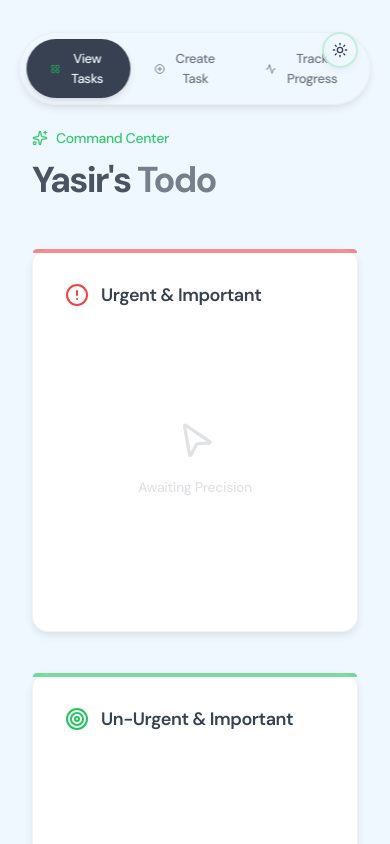
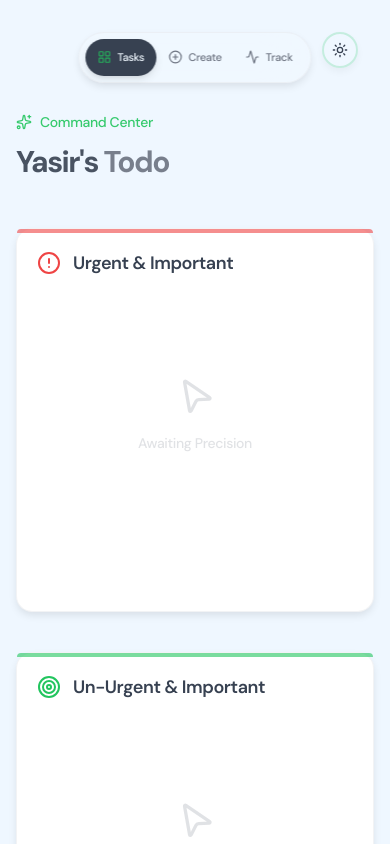
Before and after one commit to itsyasirkhandev/simple-todo, a Next.js app: page / in a window 390 px wide. Shown: the top 844 px of the page. Built offline with nearby package versions, Linux system fonts and the light colour scheme.

Commit message:
make the application responsive

```diff
--- a/features/todos/components/DailyTrackerModal.tsx
+++ b/features/todos/components/DailyTrackerModal.tsx
@@ -103,12 +103,12 @@ export function DailyTrackerModal({ isOpen, onClose, todo, onSave }: DailyTracke
             <DialogContent className="sm:max-w-2xl bg-card border-border/50 rounded-2xl shadow-xl p-0 overflow-hidden">
                 <div className="absolute top-0 right-0 h-32 w-32 bg-primary/5 blur-3xl rounded-full pointer-events-none" />
 
-                <DialogHeader className="p-12 pb-8 relative z-10 border-b border-border/10">
+                <DialogHeader className="p-6 sm:p-12 pb-6 sm:pb-8 relative z-10 border-b border-border/10">
                     <div className="flex items-center gap-2 text-primary mb-4">
                         <Calendar className="h-4 w-4" />
                         <span className="text-sm font-medium font-sans tracking-tight">Chronos Protocol</span>
                     </div>
-                    <DialogTitle className="text-3xl font-sans font-bold tracking-tighter text-foreground mb-2">
+                    <DialogTitle className="text-2xl sm:text-3xl font-sans font-bold tracking-tighter text-foreground mb-2">
                         {todo.title}
                     </DialogTitle>
                     <DialogDescription className="text-sm font-medium font-sans text-muted-foreground">
@@ -116,9 +116,9 @@ export function DailyTrackerModal({ isOpen, onClose, todo, onSave }: DailyTracke
                     </DialogDescription>
                 </DialogHeader>
 
-                <div className="p-12 pt-8 space-y-10 relative z-10">
+                <div className="p-6 sm:p-12 pt-6 sm:pt-8 space-y-6 sm:space-y-10 relative z-10">
                     {/* Status Dashboard */}
-                    <div className="flex items-center justify-between p-8 bg-background border border-border/50 rounded-xl shadow-sm group">
+                    <div className="flex flex-col sm:flex-row items-start sm:items-center justify-between p-6 sm:p-8 bg-background border border-border/50 rounded-xl shadow-sm group gap-4">
                         <div className="space-y-2">
                             <div className="flex items-center gap-3">
                                 <Sparkles className="h-4 w-4 text-primary" />
@@ -170,7 +170,7 @@ export function DailyTrackerModal({ isOpen, onClose, todo, onSave }: DailyTracke
                                             <div
                                                 key={subTask.id}
                                                 className={cn(
-                                                    "flex items-center gap-6 p-6 transition-all duration-500 bg-background border border-border/50 rounded-lg",
+                                                    "flex items-start gap-4 sm:gap-6 p-4 sm:p-6 transition-all duration-500 bg-background border border-border/50 rounded-lg",
                                                     isChecked
                                                         ? "opacity-60 border-primary/20 bg-primary/5"
                                                         : "hover:border-primary/50"
@@ -180,12 +180,12 @@ export function DailyTrackerModal({ isOpen, onClose, todo, onSave }: DailyTracke
                                                     id={`modal-subtask-${subTask.id}`}
                                                     checked={isChecked}
                                                     onCheckedChange={(checked) => handleSubTaskToggle(subTask.id, checked as boolean)}
-                                                    className="h-6 w-6 border-2 border-primary/30 data-[state=checked]:bg-primary data-[state=checked]:border-primary rounded-md shrink-0 transition-all"
+                                                    className="h-5 w-5 sm:h-6 sm:w-6 border-2 border-primary/30 data-[state=checked]:bg-primary data-[state=checked]:border-primary rounded-md shrink-0 transition-all mt-0.5 sm:mt-0"
                                                 />
                                                 <label
                                                     htmlFor={`modal-subtask-${subTask.id}`}
                                                     className={cn(
-                                                        "text-lg font-sans font-normal cursor-pointer leading-tight transition-all duration-500",
+                                                        "text-base sm:text-lg font-sans font-normal cursor-pointer leading-tight transition-all duration-500",
                                                         isChecked ? "line-through text-muted-foreground" : "text-foreground"
                                                     )}
                                                 >
--- a/features/todos/components/TodoForm.tsx
+++ b/features/todos/components/TodoForm.tsx
@@ -100,18 +100,18 @@ export function TodoForm({ onSubmit, defaultValues }: TodoFormProps) {
         <Form {...form}>
             <form
                 onSubmit={form.handleSubmit(handleFormSubmit)}
-                className="space-y-12 border border-border/50 bg-card p-12 shadow-sm rounded-2xl relative overflow-hidden"
+                className="space-y-8 md:space-y-12 border border-border/50 bg-card p-6 sm:p-8 md:p-12 shadow-sm rounded-2xl relative overflow-hidden"
             >
                 {/* Decorative Background Element */}
                 <div className="absolute -top-24 -right-24 h-64 w-64 bg-primary/5 rounded-full blur-3xl pointer-events-none" />
 
                 <div className="space-y-8 relative z-10">
-                    <header className="space-y-2 border-b border-border/50 pb-8">
+                    <header className="space-y-2 border-b border-border/50 pb-6 md:pb-8">
                         <div className="flex items-center gap-2 text-primary">
                             <Sparkles className="h-5 w-5" />
                             <span className="text-sm font-medium font-sans tracking-tight">New Objective</span>
                         </div>
-                        <h2 className="text-3xl font-sans font-bold tracking-tighter text-foreground">
+                        <h2 className="text-2xl md:text-3xl font-sans font-bold tracking-tighter text-foreground">
                             Define your next task
                         </h2>
                     </header>
@@ -153,7 +153,7 @@ export function TodoForm({ onSubmit, defaultValues }: TodoFormProps) {
                             )}
                         />
 
-                        <div className="grid grid-cols-1 md:grid-cols-2 gap-8">
+                        <div className="grid grid-cols-1 sm:grid-cols-2 gap-6 md:gap-8">
                             <FormField
                                 control={form.control}
                                 name="priority"
@@ -220,7 +220,7 @@ export function TodoForm({ onSubmit, defaultValues }: TodoFormProps) {
 
                         {isDaily && (
                             <div className="space-y-6 pt-4 animate-in fade-in slide-in-from-top-4 duration-500">
-                                <div className="flex items-center justify-between border-b border-border/50 pb-4">
+                                <div className="flex flex-col sm:flex-row items-start sm:items-center justify-between gap-4 border-b border-border/50 pb-4">
                                     <FormLabel className="text-sm font-medium font-sans text-primary">
                                         Layered Objectives (Sub-tasks)
                                     </FormLabel>
--- a/features/todos/components/TodoItem.tsx
+++ b/features/todos/components/TodoItem.tsx
@@ -155,7 +155,8 @@ export function TodoItem({ todo, index, onToggle, onDelete, onEdit, onTrackDaily
                                 (isDaily ? allSubTasksCompleted : todo.isCompleted) ? "bg-muted-foreground/30" : "bg-primary"
                             )} />
 
-                            <div className="flex items-start gap-6 p-6">
+                            <div className="flex flex-col sm:flex-row items-start gap-4 sm:gap-6 p-4 sm:p-6">
+                                <div className="flex items-start gap-4 sm:gap-6 flex-1 w-full min-w-0">
                                     {/* Precision Status Toggle */}
                                     <div className="mt-1 shrink-0">
                                         {!isDaily ? (
@@ -251,9 +252,10 @@ export function TodoItem({ todo, index, onToggle, onDelete, onEdit, onTrackDaily
                                             </>
                                         )}
                                     </div>
+                                </div>
 
                                 {/* Floating Action Panel */}
-                                <div className="flex flex-col gap-2 shrink-0 translate-x-4 opacity-0 group-hover:translate-x-0 group-hover:opacity-100 transition-all duration-300">
+                                <div className="flex flex-row sm:flex-col gap-2 shrink-0 w-full sm:w-auto justify-end mt-2 sm:mt-0 sm:translate-x-4 opacity-100 sm:opacity-0 group-hover:translate-x-0 group-hover:opacity-100 transition-all duration-300 sm:border-t-0 border-t border-border/20 pt-3 sm:pt-0">
                                     {isDaily && !isEditing && onTrackDaily && (
                                         <Button
                                             variant="outline"
@@ -290,7 +292,7 @@ export function TodoItem({ todo, index, onToggle, onDelete, onEdit, onTrackDaily
                             {isDaily && totalSubTasks > 0 && !isEditing && (
                                 <Collapsible open={isSubTasksOpen} onOpenChange={setIsSubTasksOpen}>
                                     <CollapsibleTrigger asChild>
-                                        <button className="w-full flex items-center justify-between px-6 py-3 border-t border-border/20 bg-muted/5 hover:bg-muted/10 transition-colors">
+                                        <button className="w-full flex items-center justify-between px-4 sm:px-6 py-3 border-t border-border/20 bg-muted/5 hover:bg-muted/10 transition-colors">
                                             <span className="text-xs font-medium font-sans text-muted-foreground flex items-center gap-2">
                                                 <Plus className={cn("h-3 w-3 transition-transform duration-300", isSubTasksOpen && "rotate-45")} />
                                                 Progress Details
@@ -302,7 +304,7 @@ export function TodoItem({ todo, index, onToggle, onDelete, onEdit, onTrackDaily
                                         </button>
                                     </CollapsibleTrigger>
                                     <CollapsibleContent>
-                                        <div className="border-t border-border/10 bg-muted/5 p-6 pt-2 space-y-3">
+                                        <div className="border-t border-border/10 bg-muted/5 px-4 sm:px-6 py-4 pt-2 space-y-3">
                                             {subTasks.map((subTask) => {
                                                 const isChecked = completedSubTaskIds.includes(subTask.id)
                                                 return (
--- a/features/todos/components/TodoQuadrant.tsx
+++ b/features/todos/components/TodoQuadrant.tsx
@@ -62,8 +62,8 @@ export function TodoQuadrant({ title, type, todos, onToggle, onDelete, onEdit, o
             type === 'unurgent-important' && "before:absolute before:inset-x-0 before:top-0 before:h-1 before:rounded-t-2xl before:bg-primary before:opacity-60",
             type === 'unurgent-unimportant' && "before:absolute before:inset-x-0 before:top-0 before:h-1 before:rounded-t-2xl before:bg-muted-foreground/30 before:opacity-60"
         )}>
-            <div className="p-8 pb-4">
-                <div className="flex items-center justify-between mb-4">
+            <div className="p-5 sm:p-6 md:p-8 pb-3 md:pb-4">
+                <div className="flex flex-col sm:flex-row items-start sm:items-center justify-between gap-3 mb-2 md:mb-4">
                     <div className="flex items-center gap-3">
                         {icons[type]}
                         <h2 className="text-lg font-sans font-semibold tracking-tight text-foreground transition-all">
@@ -84,7 +84,7 @@ export function TodoQuadrant({ title, type, todos, onToggle, onDelete, onEdit, o
                         ref={provided.innerRef}
                         {...provided.droppableProps}
                         className={cn(
-                            "flex-1 overflow-y-auto px-6 pb-8 space-y-1 transition-colors duration-300 scrollbar-thin scrollbar-thumb-primary/10",
+                            "flex-1 overflow-y-auto px-4 sm:px-6 md:px-8 pb-6 md:pb-8 space-y-1 transition-colors duration-300 scrollbar-thin scrollbar-thumb-primary/10",
                             snapshot.isDraggingOver && "bg-primary/[0.03]"
                         )}
                     >
--- a/features/todos/views/EisenhowerMatrix.view.tsx
+++ b/features/todos/views/EisenhowerMatrix.view.tsx
@@ -99,7 +99,7 @@ export const EisenhowerMatrix = () => {
     }
 
     return (
-        <div ref={containerRef} className="min-h-screen bg-background text-foreground selection:bg-primary selection:text-primary-foreground p-8 md:p-12 pt-32 md:pt-40 relative">
+        <div ref={containerRef} className="min-h-screen bg-background text-foreground selection:bg-primary selection:text-primary-foreground p-4 sm:p-8 md:p-12 pt-28 sm:pt-32 md:pt-40 relative">
             {/* Background Texture Overlay */}
             <div className="fixed inset-0 pointer-events-none z-0 bg-background/50" />
 
@@ -114,32 +114,35 @@ export const EisenhowerMatrix = () => {
                     <button
                         onClick={() => setActiveTab('view')}
                         className={cn(
-                            "group flex items-center gap-2 px-6 py-2.5 text-[13px] font-medium font-sans tracking-tight transition-all duration-300 rounded-full",
+                            "group flex items-center justify-center gap-1.5 sm:gap-2 px-3 sm:px-6 py-2.5 text-[11px] sm:text-[13px] font-medium font-sans tracking-tight transition-all duration-300 rounded-full",
                             activeTab === 'view' ? "bg-foreground text-background shadow-md" : "text-muted-foreground hover:text-foreground hover:bg-muted/50"
                         )}
                     >
-                        <LayoutGrid className={cn("h-4 w-4 transition-transform group-hover:scale-110", activeTab === 'view' ? "text-primary/80" : "text-muted-foreground")} />
-                        View Tasks
+                        <LayoutGrid className={cn("h-3.5 w-3.5 sm:h-4 sm:w-4 transition-transform group-hover:scale-110", activeTab === 'view' ? "text-primary/80" : "text-muted-foreground")} />
+                        <span className="hidden sm:inline">View Tasks</span>
+                        <span className="sm:hidden">Tasks</span>
                     </button>
                     <button
                         onClick={() => setActiveTab('create')}
                         className={cn(
-                            "group flex items-center gap-2 px-6 py-2.5 text-[13px] font-medium font-sans tracking-tight transition-all duration-300 rounded-full",
+                            "group flex items-center justify-center gap-1.5 sm:gap-2 px-3 sm:px-6 py-2.5 text-[11px] sm:text-[13px] font-medium font-sans tracking-tight transition-all duration-300 rounded-full",
                             activeTab === 'create' ? "bg-foreground text-background shadow-md" : "text-muted-foreground hover:text-foreground hover:bg-muted/50"
                         )}
                     >
-                        <PlusCircle className={cn("h-4 w-4 transition-transform group-hover:rotate-90", activeTab === 'create' ? "text-primary/80" : "text-muted-foreground")} />
-                        Create Task
+                        <PlusCircle className={cn("h-3.5 w-3.5 sm:h-4 sm:w-4 transition-transform group-hover:rotate-90", activeTab === 'create' ? "text-primary/80" : "text-muted-foreground")} />
+                        <span className="hidden sm:inline">Create Task</span>
+                        <span className="sm:hidden">Create</span>
                     </button>
                     <button
                         onClick={() => setActiveTab('track')}
                         className={cn(
-                            "group flex items-center gap-2 px-6 py-2.5 text-[13px] font-medium font-sans tracking-tight transition-all duration-300 relative rounded-full",
+                            "group flex items-center justify-center gap-1.5 sm:gap-2 px-3 sm:px-6 py-2.5 text-[11px] sm:text-[13px] font-medium font-sans tracking-tight transition-all duration-300 relative rounded-full",
                             activeTab === 'track' ? "bg-foreground text-background shadow-md" : "text-muted-foreground hover:text-foreground hover:bg-muted/50"
                         )}
                     >
-                        <Activity className={cn("h-4 w-4 transition-transform group-hover:scale-110", activeTab === 'track' ? "text-primary/80 animate-pulse" : "text-muted-foreground")} />
-                        Track Progress
+                        <Activity className={cn("h-3.5 w-3.5 sm:h-4 sm:w-4 transition-transform group-hover:scale-110", activeTab === 'track' ? "text-primary/80 animate-pulse" : "text-muted-foreground")} />
+                        <span className="hidden sm:inline">Track Progress</span>
+                        <span className="sm:hidden">Track</span>
                         {activeTab !== 'track' && todos.some(t => t.isDaily) && (
                             <span className="absolute top-2 right-4 flex h-2 w-2">
                                 <span className="animate-ping absolute inline-flex h-full w-full rounded-full bg-primary opacity-60"></span>
@@ -158,7 +161,7 @@ export const EisenhowerMatrix = () => {
                             <Sparkles className="h-4 w-4" />
                             <span className="text-sm font-medium font-sans tracking-tight">Command Center</span>
                         </div>
-                        <h1 className="text-4xl md:text-5xl font-sans font-bold tracking-tighter text-foreground">
+                        <h1 className="text-3xl sm:text-4xl md:text-5xl font-sans font-bold tracking-tighter text-foreground">
                             Yasir&apos;s <span className="text-muted-foreground">Todo</span>
                         </h1>
                     </div>
```
Lines whose indentation alone changed are shown as unchanged.
